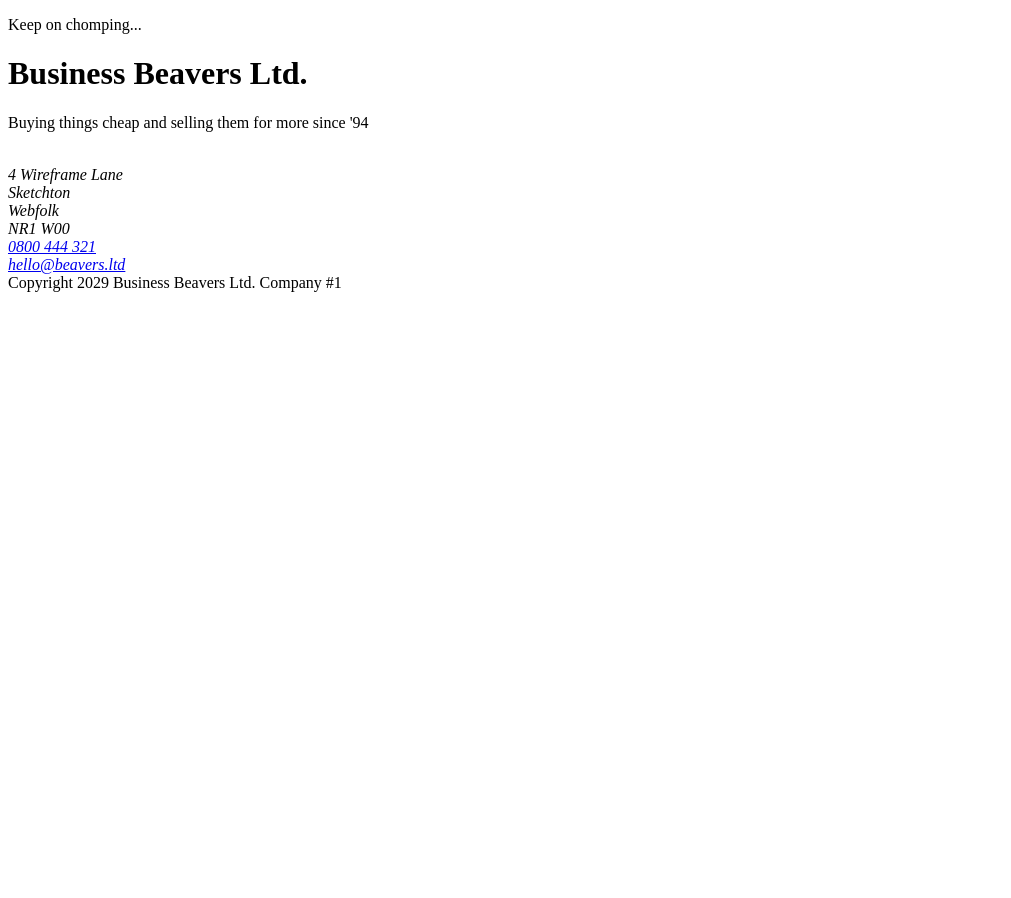
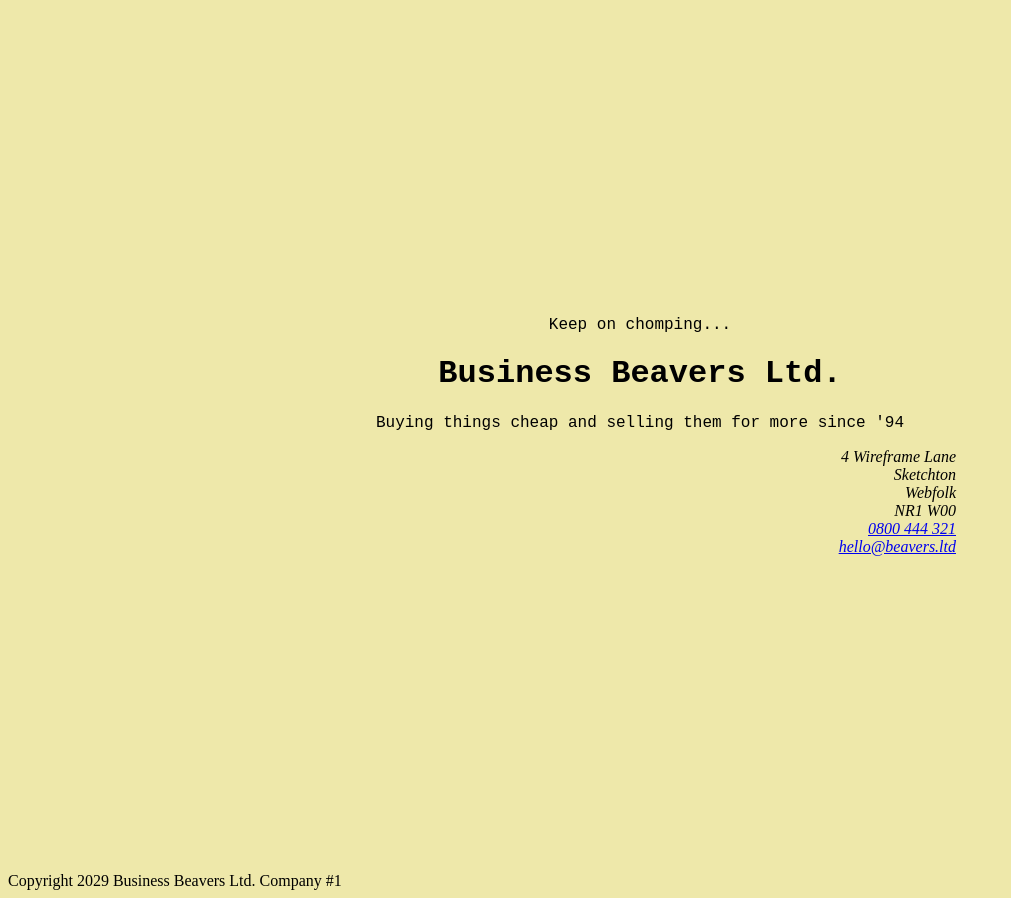
Before and after one commit to CW987/splash, a plain HTML site: page index.html in a window 1280 px wide. Shown: the whole page, without its empty margins (0-1011 px from the left). Before the commit the page ends 800 px from the top, so only its background shows below. Drawn offline with Linux system fonts and the light colour scheme.

Commit message:
Grouped content into Div to start styling

```diff
--- a/index.html
+++ b/index.html
@@ -7,25 +7,30 @@
     <title>Business Beavers</title>
 </head>
 <body>
+    <div>
     <hgroup>
         <p>Keep on chomping...</p>
         <h1>Business Beavers Ltd.</h1>
         <p>Buying things cheap and selling them for more since '94</p>
-    </hgroup> <br>
+    </hgroup>
+
+    <address>
+        4 Wireframe Lane<br />
+        Sketchton<br />
+        Webfolk<br />
+        NR1 W00<br />
+        <a href="tel:+4480044321" class="addressLink">0800 444 321</a><br />
+        <a href="mailto:hello@beavers.ltd" class="addressLink" >hello@beavers.ltd</a>
+    </address>
+
+</div>
 
     <!-- Wireframe / pseudo code -->
     <!-- <h4>Keep on chomping...</h4> change to hgroup -->
     <!-- <h1>Business Beavers Ltd.</h1> -->
     <!-- <h2>Buying things cheap and selling them for more since '94</h2> Needs to be styled with a fade -->
 
-    <address>
-        4 Wireframe Lane<br />
-        Sketchton<br />
-        Webfolk<br />
-        NR1 W00<br />
-        <a href="tel:+4480044321">0800 444 321</a><br />
-        <a href="mailto:hello@beavers.ltd">hello@beavers.ltd</a>
-    </address>
+
 <!-- The address tag is the new one to me - only found during revision -->
 
     <footer>Copyright 2029 Business Beavers Ltd. Company #1</footer>
--- a/styles.css
+++ b/styles.css
@@ -1,7 +1,27 @@
 /* Our brand colours are: #ff0000, #00ff00, #0000ff */
+/* All selector */
+* {
+    background-color: palegoldenrod;
+    /* font-family: baskerville; */
+}
+/* Div styling */
+
+div{
+    /* width: 300em; */
+    margin: 25%;
+    border: 15px #ff0000;
+}
 
 /* hgroup styling */
-
+hgroup {
+    text-align: center;
+    font-family: 'Courier New', Courier, monospace;
+}
 /* address styling */
-
+address {
+    text-align: end;
+}
 /* footer styling */
+footer {
+    align-self: baseline;
+}
```
